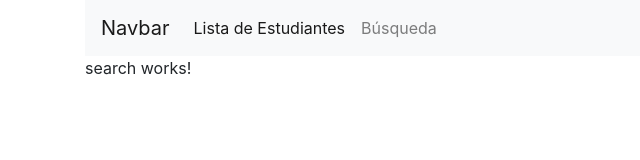
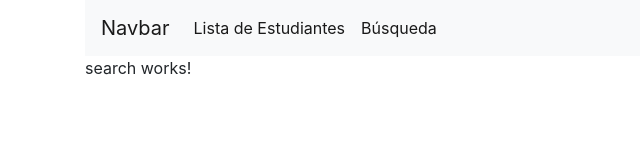
Before and after one commit to csalazar93/Sistema-de-Calificaci-n-de-Estudiantes-Web, an Angular app in the folder sce-web/: page /search in a window 1280 px wide. Shown: the top 160 px of the page, without its empty margins (0-640 px from the left). Built offline with nearby package versions, Linux system fonts and the light colour scheme.

Commit message:
Se añaden los accesos a la barra de navegación

```diff
--- a/sce-web/src/app/app.component.html
+++ b/sce-web/src/app/app.component.html
@@ -8,10 +8,10 @@
         <div class="collapse navbar-collapse" id="navbarNav">
             <ul class="navbar-nav">
                 <li class="nav-item active">
-                    <a class="nav-link" href="#">Lista de Estudiantes<span class="sr-only">(current)</span></a>
+                    <a class="nav-link" routerLinkActive="active" [routerLink]="['students']">Lista de Estudiantes</a>
                 </li>
                 <li class="nav-item">
-                    <a class="nav-link" href="#">Búsqueda</a>
+                    <a class="nav-link" routerLinkActive="active" [routerLink]="['search']">Búsqueda</a>
                 </li>
             </ul>
         </div>
```
